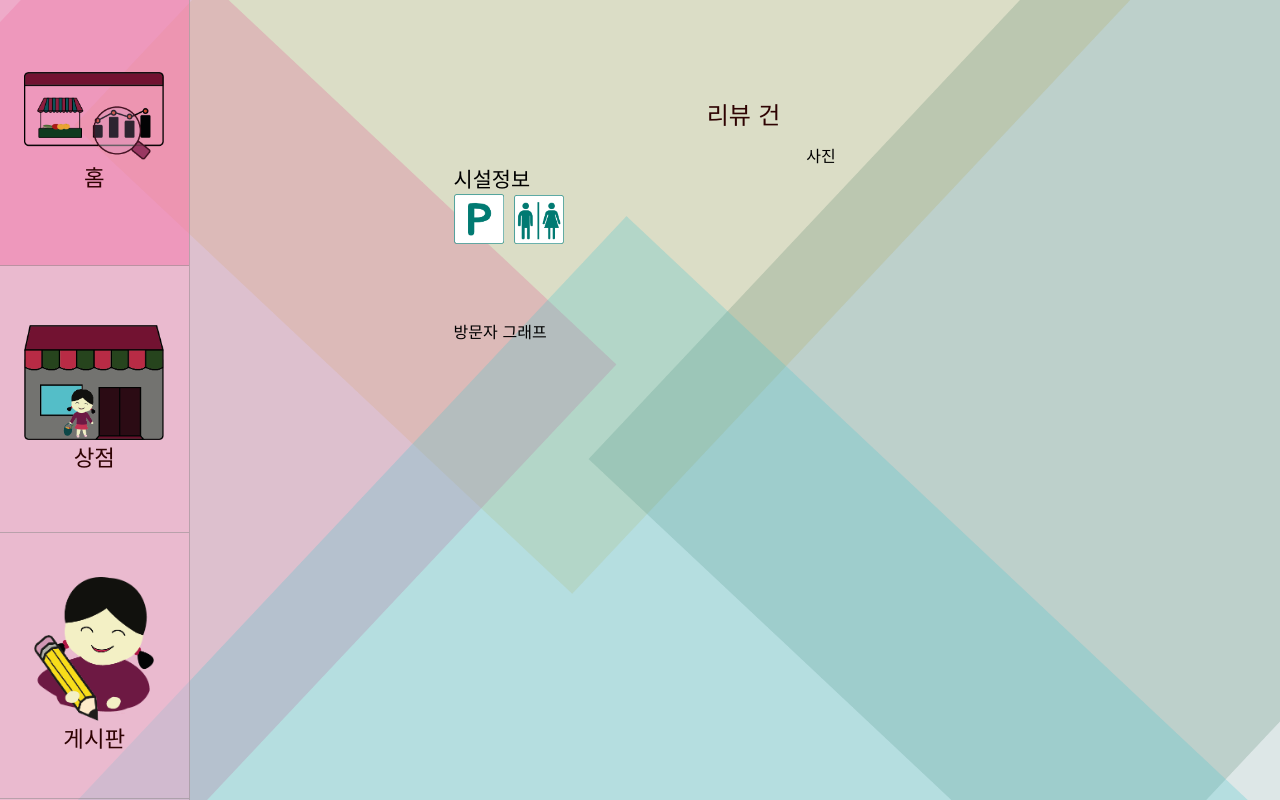
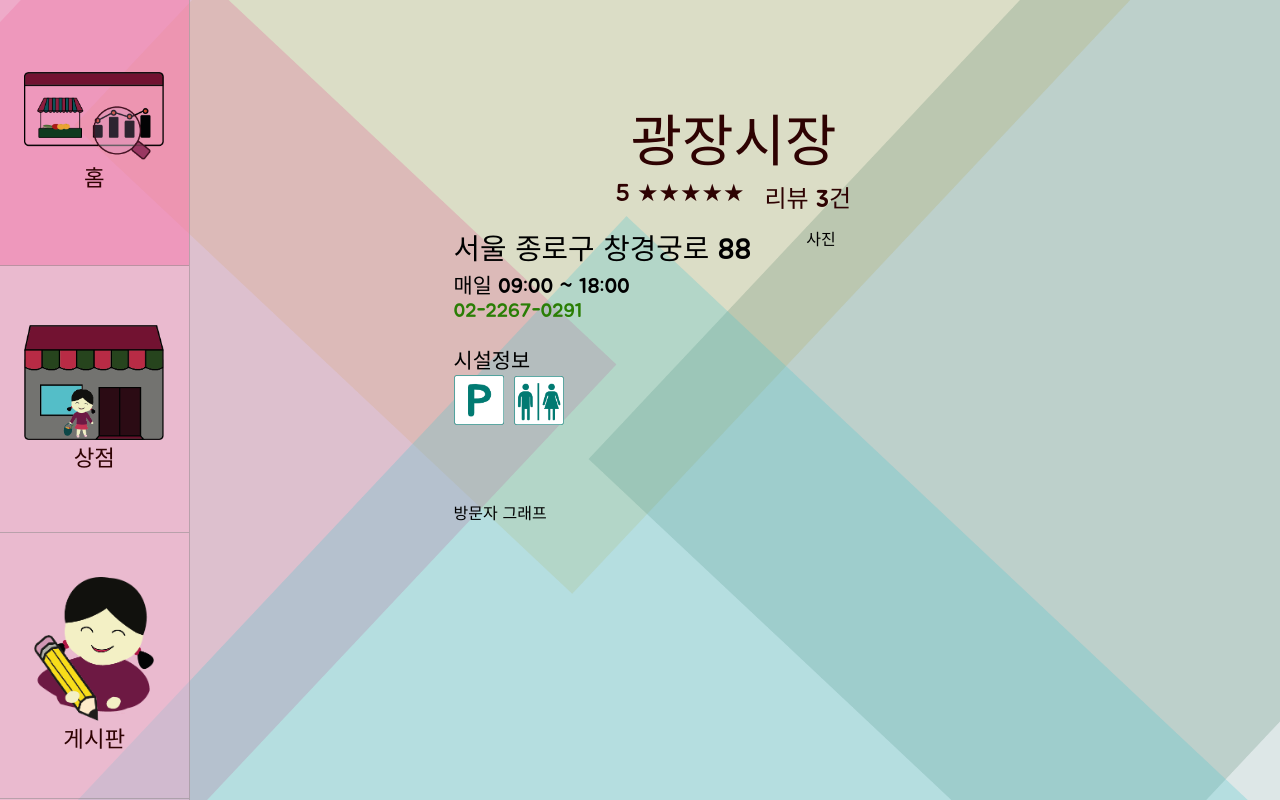
Before and after one commit to angelhackseoul2020/ssasu_market, a Vue app in the folder frontend/: page /market/home in a window 1280 px wide. Built offline with nearby package versions, Linux system fonts and the light colour scheme.

Commit message:
[fix] MarketHome data

```diff
--- a/frontend/src/components/market/MarketHome.vue
+++ b/frontend/src/components/market/MarketHome.vue
@@ -24,8 +24,7 @@ export default {
   name: "MarketHome",
   data() {
     return {
-      data: [
-        {
+      data: {
         name: "광장시장",
         score: 5.0,
         star: "★★★★★",
@@ -34,7 +33,6 @@ export default {
         time: "매일 09:00 ~ 18:00",
         tell: "02-2267-0291"
       }
-      ]
     };
   },
   components: {
```
Lines whose indentation alone changed are shown as unchanged.
